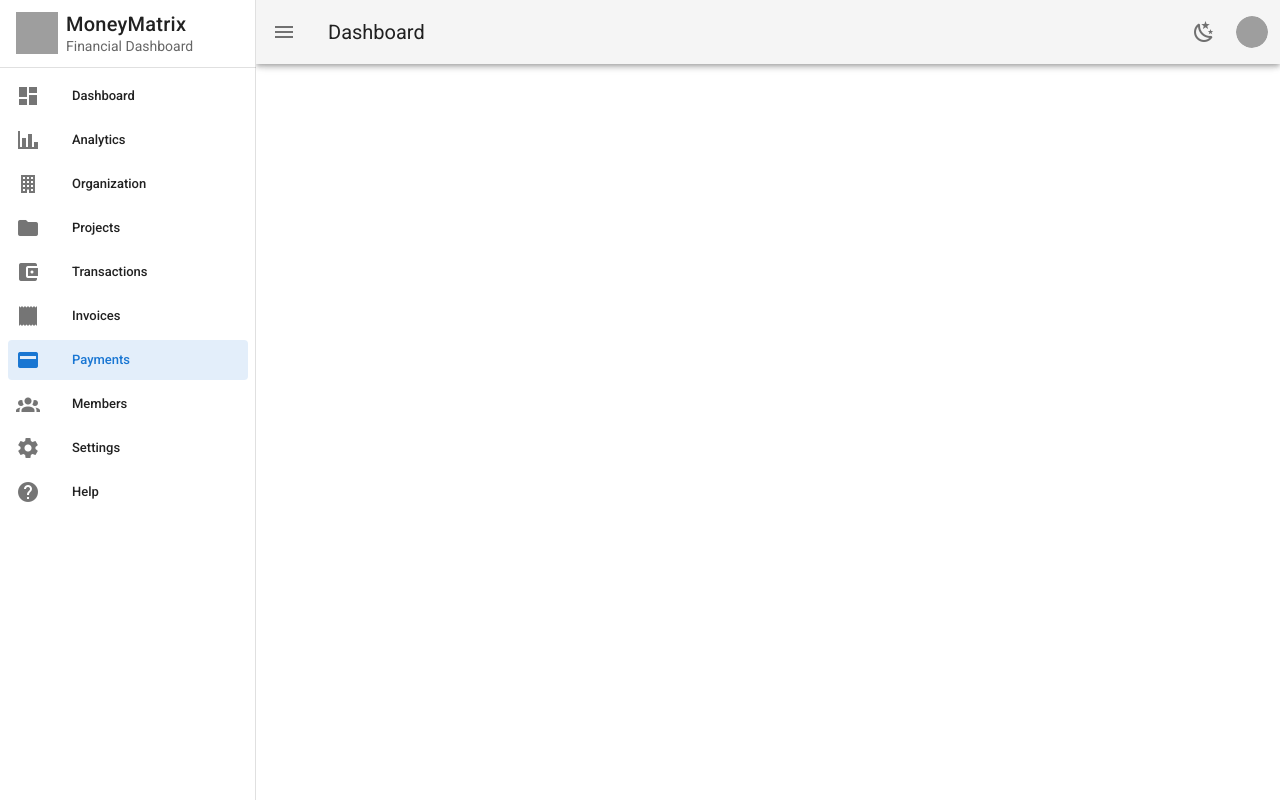
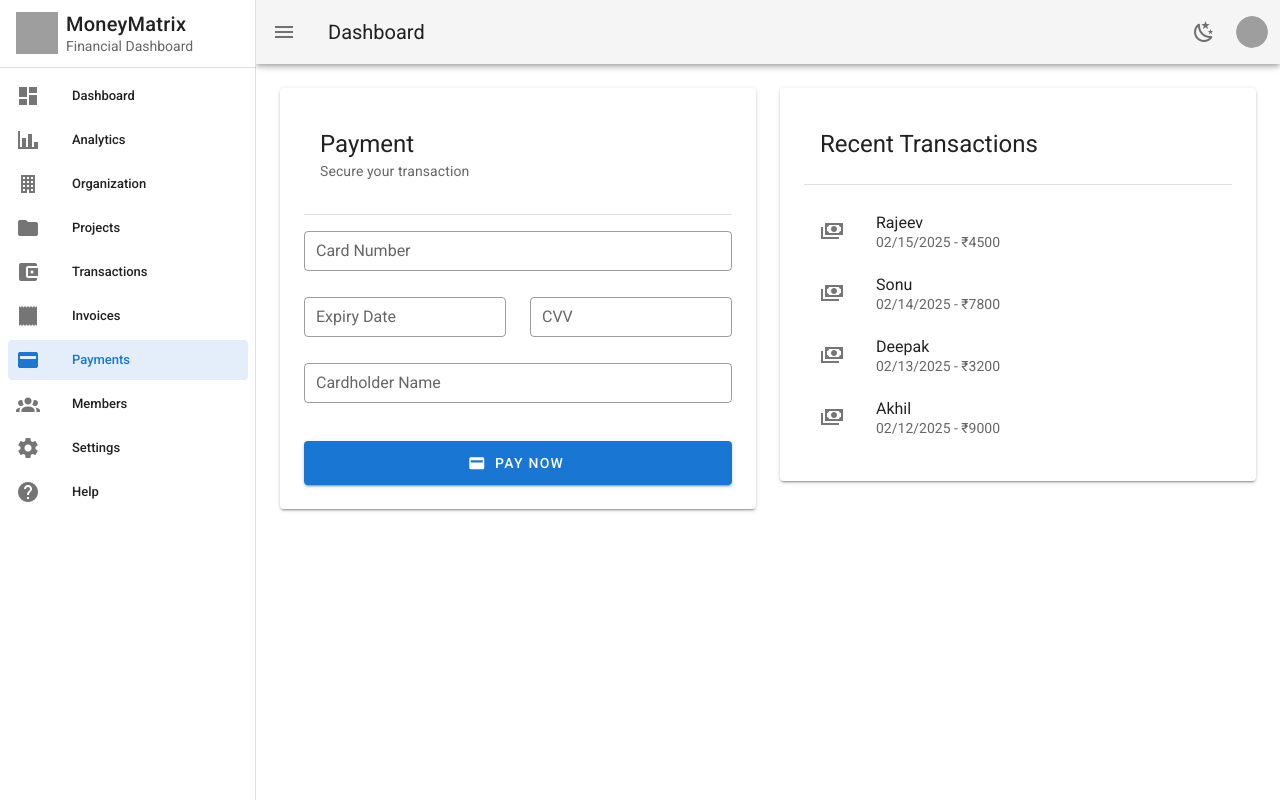
Before and after one commit to rkgupta-dev/finance-dashboard, a Vue app: page /payments in a window 1280 px wide. Built offline with nearby package versions, Linux system fonts and the light colour scheme; grey boxes are pictures that could not be loaded.

Commit message:
added payment and members page.

```diff
--- a/src/components/DashboardLayout.vue
+++ b/src/components/DashboardLayout.vue
@@ -56,7 +56,7 @@
             </v-avatar>
           </v-btn>
         </template>
-        <v-card class="pa-2">
+        <v-card class="pa-2" max-width="300">
           <v-list v-if="isLoggedIn">
             <v-list>
               <!-- User Profile Section -->
--- a/src/router/index.js
+++ b/src/router/index.js
@@ -1,6 +1,8 @@
 import Vue from "vue";
 import VueRouter from "vue-router";
-import HomeView from "../views/HomeView.vue";
+
+// Import Views
+import HomeView from "@/views/HomeView.vue";
 import DashboardLayout from "@/components/DashboardLayout.vue";
 import TransactionsView from "@/views/TransactionsView.vue";
 import AnalyticsView from "@/views/AnalyticsView.vue";
@@ -8,56 +10,31 @@ import OrganizationView from "@/views/OrganizationView.vue";
 import ProjectsView from "@/views/ProjectsView.vue";
 import InvoicesView from "@/views/InvoicesView.vue";
 import LoginSignup from "@/views/LoginSignup.vue";
+import PaymentView from "@/views/PaymentView.vue";
+import MembersView from "@/views/MembersView.vue";
 
 Vue.use(VueRouter);
 
 const routes = [
-  {
-    path: "/",
-    name: "home",
-    component: HomeView,
-  },
-  {
-    path: "/dashboard",
-    name: "dashboard",
-    component: DashboardLayout,
-  },
-  {
-    path: "/transactions",
-    name: "transactions",
-    component: TransactionsView,
-  },
-  {
-    path: "/analytics",
-    name: "analytics",
-    component: AnalyticsView,
-  },
-  {
-    path: "/organization",
-    name: "organization",
-    component: OrganizationView,
-  },
-  {
-    path: "/projects",
-    name: "projects",
-    component: ProjectsView,
-  },
-  {
-    path: "/invoices",
-    name: "invoices",
-    component: InvoicesView,
-  },
-  {
-    path: "/login",
-    name: "login",
-    component: LoginSignup,
-  },
+  { path: "/", name: "home", component: HomeView },
+  { path: "/dashboard", name: "dashboard", component: DashboardLayout },
+  { path: "/transactions", name: "transactions", component: TransactionsView },
+  { path: "/analytics", name: "analytics", component: AnalyticsView },
+  { path: "/organization", name: "organization", component: OrganizationView },
+  { path: "/projects", name: "projects", component: ProjectsView },
+  { path: "/invoices", name: "invoices", component: InvoicesView },
+  { path: "/login", name: "login", component: LoginSignup },
+  { path: "/payments", name: "payments", component: PaymentView },
+  { path: "/members", name: "members", component: MembersView },
 ];
 
 const router = new VueRouter({
   mode: "history",
   base: process.env.BASE_URL,
   routes,
+  scrollBehavior() {
+    return { x: 0, y: 0 }; // Always scroll to the top on route change
+  },
 });
 
 export default router;
--- /dev/null
+++ b/src/views/MembersView.vue
@@ -0,0 +1,103 @@
+<template>
+  <v-container>
+    <v-card class="mx-auto pa-5">
+      <!-- User Profile Section -->
+      <div class="d-flex mb-2">
+        <div class="mr-4">
+          <v-avatar size="80">
+            <v-img
+              src="https://randomuser.me/api/portraits/men/10.jpg"
+              alt="User Avatar"
+            />
+          </v-avatar>
+        </div>
+        <div class="my-2">
+          <h2 class="text-h5 font-weight-bold">John Doe</h2>
+          <p class="text-subtitle-1">john.doe@email.com</p>
+        </div>
+      </div>
+
+      <!-- Membership Info -->
+      <v-card outlined class="pa-4 mb-4">
+        <v-row align="center" justify="space-between">
+          <v-col cols="6">
+            <p class="text-subtitle-1 font-weight-bold mb-1">Membership Plan</p>
+            <p class="text-h6 primary--text">Premium</p>
+          </v-col>
+          <v-col cols="6" class="text-right">
+            <p class="text-subtitle-1 font-weight-bold mb-1">Plan Status</p>
+            <v-chip color="success" class="font-weight-medium">Active</v-chip>
+          </v-col>
+        </v-row>
+        <v-divider class="my-2"></v-divider>
+        <v-row align="center" justify="space-between">
+          <v-col cols="6">
+            <p class="text-subtitle-1 font-weight-bold mb-1">Expiration Date</p>
+            <p class="text-body-1">March 15, 2025</p>
+          </v-col>
+          <v-col cols="6" class="text-right">
+            <v-btn color="primary" outlined small>Renew</v-btn>
+          </v-col>
+        </v-row>
+      </v-card>
+
+      <!-- Recent Transactions Table -->
+      <v-card outlined class="pa-3 mb-4">
+        <p class="text-h6 font-weight-bold">Recent Transactions</p>
+        <v-data-table
+          :headers="headers"
+          :items="transactions"
+          dense
+          class="elevation-1"
+        ></v-data-table>
+      </v-card>
+
+      <!-- Account Actions -->
+      <v-row>
+        <v-col>
+          <v-btn color="primary" block>Upgrade Plan</v-btn>
+        </v-col>
+        <v-col>
+          <v-btn color="error" block>Manage Subscription</v-btn>
+        </v-col>
+      </v-row>
+    </v-card>
+  </v-container>
+</template>
+
+<script>
+export default {
+  data() {
+    return {
+      headers: [
+        { text: "Date", value: "date" },
+        { text: "Description", value: "description" },
+        { text: "Amount", value: "amount" },
+      ],
+      transactions: [
+        {
+          date: "2025-02-10",
+          description: "Monthly Subscription",
+          amount: "₹1400",
+        },
+        {
+          date: "2025-01-10",
+          description: "Monthly Subscription",
+          amount: "₹1000",
+        },
+        {
+          date: "2024-12-10",
+          description: "Annual Renewal",
+          amount: "₹2000",
+        },
+      ],
+    };
+  },
+};
+</script>
+
+<style scoped>
+.primary--text {
+  color: #1976d2 !important;
+}
+</style>
--- /dev/null
+++ b/src/views/PaymentView.vue
@@ -0,0 +1,185 @@
+<template>
+  <v-container class="fill-height d-flex align-center justify-center">
+    <v-row>
+      <v-col cols="12" md="6">
+        <v-card class="pa-6" max-width="500">
+          <v-card-title class="text-h5 text-center">Payment</v-card-title>
+
+          <v-card-subtitle>Secure your transaction</v-card-subtitle>
+
+          <v-divider class="my-4"></v-divider>
+
+          <v-form ref="paymentForm" @submit.prevent="processPayment">
+            <v-text-field
+              v-model="cardNumber"
+              label="Card Number"
+              placeholder="1234 5678 9101 1121"
+              outlined
+              dense
+              required
+              :rules="[rules.cardNumber]"
+              maxlength="12"
+            ></v-text-field>
+
+            <v-row>
+              <v-col cols="6">
+                <v-text-field
+                  v-model="expiryDate"
+                  label="Expiry Date"
+                  placeholder="MM/YY"
+                  outlined
+                  dense
+                  required
+                  :rules="[rules.expiryDate]"
+                  @input="formatExpiryDate"
+                  maxlength="5"
+                ></v-text-field>
+              </v-col>
+              <v-col cols="6">
+                <v-text-field
+                  v-model="cvv"
+                  label="CVV"
+                  placeholder="123"
+                  outlined
+                  dense
+                  type="password"
+                  required
+                  :rules="[rules.cvv]"
+                  maxlength="3"
+                ></v-text-field>
+              </v-col>
+            </v-row>
+
+            <v-text-field
+              v-model="cardHolder"
+              label="Cardholder Name"
+              placeholder="John Doe"
+              outlined
+              dense
+              required
+            ></v-text-field>
+
+            <v-btn color="primary" block large class="mt-3" type="submit">
+              <v-icon left>mdi-credit-card</v-icon>
+              Pay Now
+            </v-btn>
+          </v-form>
+        </v-card>
+      </v-col>
+
+      <v-col cols="12" md="6">
+        <v-card class="pa-6">
+          <v-card-title class="text-h5">Recent Transactions</v-card-title>
+          <v-divider class="my-2"></v-divider>
+          <v-list>
+            <v-list-item
+              v-for="(transaction, index) in transactions"
+              :key="index"
+            >
+              <v-list-item-icon>
+                <v-icon>mdi-cash-multiple</v-icon>
+              </v-list-item-icon>
+              <v-list-item-content>
+                <v-list-item-title>{{ transaction.name }}</v-list-item-title>
+                <v-list-item-subtitle>
+                  {{ transaction.date }} - ₹{{ transaction.amount }}
+                </v-list-item-subtitle>
+              </v-list-item-content>
+            </v-list-item>
+          </v-list>
+        </v-card>
+      </v-col>
+    </v-row>
+    <v-snackbar
+      v-model="snackbar"
+      v-if="snackbarError"
+      timeout="3000"
+      color="error"
+    >
+      {{ snackbarMessage }}
+      <template v-slot:action="{ attrs }">
+        <v-btn color="dark" text v-bind="attrs" @click="snackbar = false">
+          Close
+        </v-btn>
+      </template>
+    </v-snackbar>
+    <v-snackbar
+      v-model="snackbar"
+      v-if="!snackbarError"
+      timeout="3000"
+      color="success"
+    >
+      {{ snackbarMessage }}
+      <template v-slot:action="{ attrs }">
+        <v-btn color="dark" text v-bind="attrs" @click="snackbar = false">
+          Close
+        </v-btn>
+      </template>
+    </v-snackbar>
+  </v-container>
+</template>
+
+<script>
+export default {
+  data() {
+    return {
+      cardNumber: "",
+      expiryDate: "",
+      cvv: "",
+      cardHolder: "",
+      transactions: [
+        { name: "Rajeev", date: "02/15/2025", amount: "4500" },
+        { name: "Sonu", date: "02/14/2025", amount: "7800" },
+        { name: "Deepak", date: "02/13/2025", amount: "3200" },
+        { name: "Akhil", date: "02/12/2025", amount: "9000" },
+      ],
+      snackbar: false,
+      snackbarMessage: "",
+      snackbarError: false,
+      rules: {
+        cardNumber: (v) =>
+          /^[0-9]{12}$/.test(v) || "Card number must be 12 digits",
+        expiryDate: (v) =>
+          /^(0[1-9]|1[0-2])\/[0-9]{2}$/.test(v) ||
+          "Enter a valid expiry date (MM/YY)",
+        cvv: (v) => /^[0-9]{3}$/.test(v) || "CVV must be 3 digits",
+      },
+    };
+  },
+  methods: {
+    processPayment() {
+      if (
+        !this.cardNumber ||
+        !this.expiryDate ||
+        !this.cvv ||
+        !this.cardHolder
+      ) {
+        this.snackbarMessage = "Please fill all fields correctly";
+        this.snackbarError = true;
+        this.snackbar = true;
+        return;
+      }
+
+      this.transactions.push({
+        name: this.cardHolder,
+        date: new Date().toLocaleDateString(),
+        amount: (Math.random() * 100).toFixed(2),
+      });
+
+      this.cardNumber = "";
+      this.expiryDate = "";
+      this.cvv = "";
+      this.cardHolder = "";
+
+      this.snackbarMessage = "Payment Successful!";
+      this.snackbarError = false;
+      this.snackbar = true;
+    },
+    formatExpiryDate() {
+      if (this.expiryDate.length === 2 && !this.expiryDate.includes("/")) {
+        this.expiryDate += "/";
+      }
+    },
+  },
+};
+</script>
```
